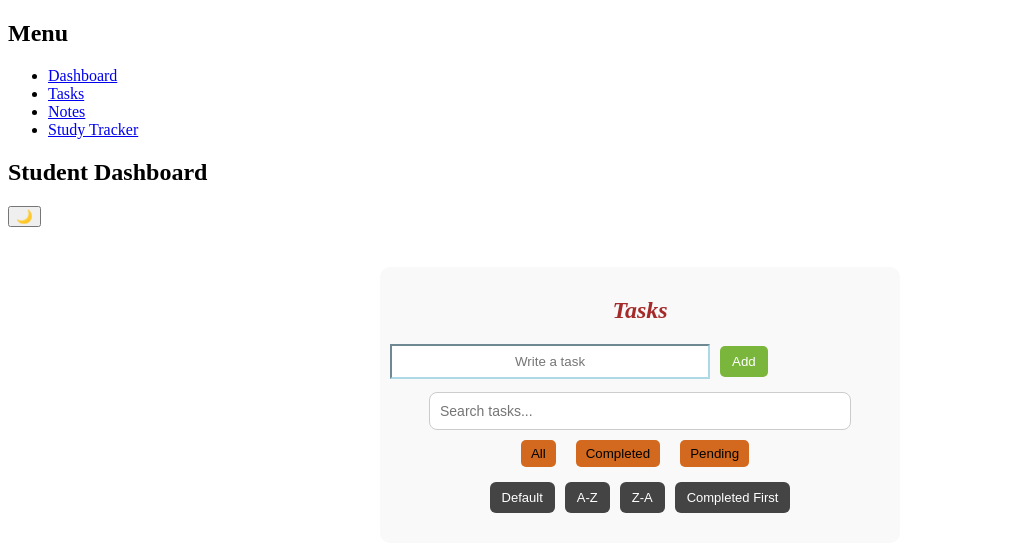
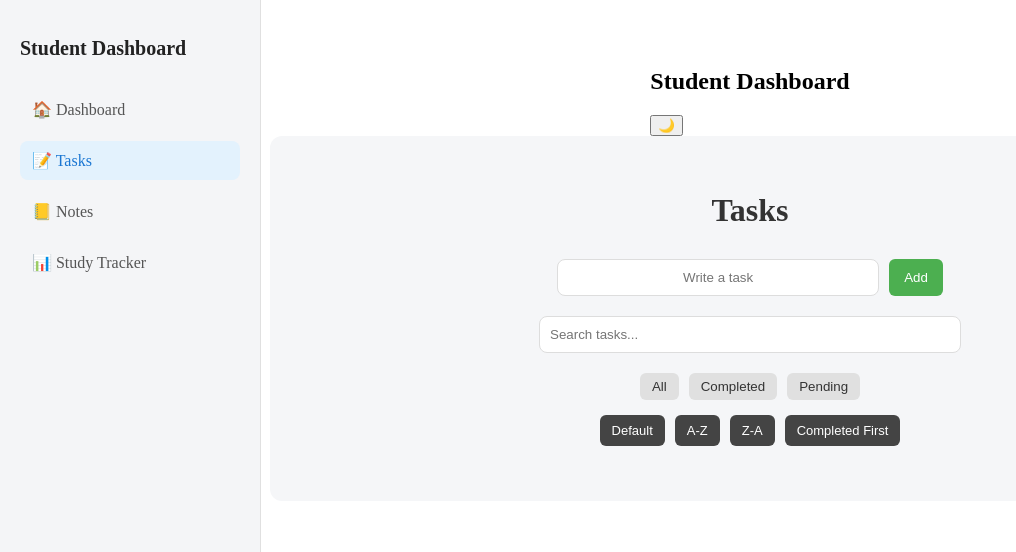
Before and after one commit to celestamaria-cmv/student-productivity-dashboard, a React (Create React App) app: page /tasks in a window 1280 px wide. Shown: the top 552 px of the page, without its empty margins (0-1016 px from the left). Built offline with nearby package versions, Linux system fonts and the light colour scheme.

Commit message:
Final UI improvements, layout fixes, added features

```diff
--- a/src/App.css
+++ b/src/App.css
@@ -2,9 +2,21 @@
   background-color: white;
   color: black;
   min-height: 100vh;
+  display: flex;
 }
 
 .app.dark{
   background-color: #121212;
   color: white;
 }
+
+.main-content {
+  margin-left: 220px;
+  width: calc(100% - 220px);
+  padding: 40px;
+  min-height: 100vh;
+
+  display: flex;
+  flex-direction: column;
+  align-items: center;
+}
--- a/src/App.js
+++ b/src/App.js
@@ -15,12 +15,11 @@ function App() {
 
   return (
     <div className={darkMode ? "app dark" : "app"}>
-
   <BrowserRouter>
 
     <Sidebar />
 
-
+    <div className="main-content">
       <Navbar darkMode={darkMode} setDarkMode={setDarkMode} />
 
       <Routes>
@@ -29,9 +28,9 @@ function App() {
         <Route path='/notes' element={<Notes />} />
         <Route path='/study' element={<StudyTracker />} />
       </Routes>
+    </div>
 
   </BrowserRouter>
-
 </div>
   );
 }
--- a/src/components/Sidebar.jsx
+++ b/src/components/Sidebar.jsx
@@ -1,28 +1,40 @@
-import { Link } from "react-router-dom";
+import { Link, useLocation } from "react-router-dom";
 import "../styles/Sidebar.css";
 
 function Sidebar() {
+  const location = useLocation();
+
   return (
-    <div>
-      <h2>Menu</h2>
+    <div className="sidebar">
+
+      <h2 className="logo">Student Dashboard</h2>
 
       <ul>
         <li>
-          <Link to="/">Dashboard</Link>
+          <Link to="/" className={location.pathname === "/" ? "active" : ""}>
+            🏠 Dashboard
+          </Link>
         </li>
 
         <li>
-          <Link to="/tasks">Tasks</Link>
+          <Link to="/tasks" className={location.pathname === "/tasks" ? "active" : ""}>
+            📝 Tasks
+          </Link>
         </li>
 
         <li>
-          <Link to="/notes">Notes</Link>
+          <Link to="/notes" className={location.pathname === "/notes" ? "active" : ""}>
+            📒 Notes
+          </Link>
         </li>
 
         <li>
-          <Link to="/study">Study Tracker</Link>
+          <Link to="/study" className={location.pathname === "/study" ? "active" : ""}>
+            📊 Study Tracker
+          </Link>
         </li>
       </ul>
+
     </div>
   );
 }
--- a/src/pages/Tasks.jsx
+++ b/src/pages/Tasks.jsx
@@ -1,4 +1,4 @@
-import { useState } from "react";
+import { useState, useEffect } from "react";
 import "../styles/Tasks.css";
 import useLocalStorage from "../hooks/useLocalStorage";
 
@@ -9,6 +9,15 @@ function Tasks(){
   const [filter, setFilter] = useState("all");
   const [search, setSearch] = useState("");
   const [sortType, setSortType] = useState("default");
+  const [message, setMessage] = useState("");
+  const [toastType, setToastType] = useState("");
+
+  useEffect(() => {
+    if (message) {
+      const timer = setTimeout(() => setMessage(""), 2000);
+      return () => clearTimeout(timer);
+    }
+  }, [message]);
 
   function addTasks(){
     const trimmedTask = input.trim();
@@ -16,11 +25,15 @@ function Tasks(){
     if (trimmedTask !== ""){
       setTasks([...tasks, { text: trimmedTask, completed: false }]);
       setInput("");
+      setMessage("Task added ✅");
+      setToastType("success");
     }
   }
 
   function deleteTasks(taskToDelete){
     setTasks(tasks.filter(t => t !== taskToDelete));
+    setMessage("Task deleted ❌");
+    setToastType("delete");
   }
 
   function editTasks(task, index){
@@ -30,6 +43,8 @@ function Tasks(){
       const updatedTasks = [...tasks];
       updatedTasks[index].text = newTask;
       setTasks(updatedTasks);
+      setMessage("Task updated ✏️");
+      setToastType("update");
     }
   }
 
@@ -37,19 +52,16 @@ function Tasks(){
     const updatedTasks = [...tasks];
     updatedTasks[index].completed = !updatedTasks[index].completed;
     setTasks(updatedTasks);
+    setMessage("Task status changed 🔄");
+    setToastType("update");
   }
 
-
   const filteredTasks = tasks.filter(task => {
-
     if (filter === "completed" && !task.completed) return false;
     if (filter === "pending" && task.completed) return false;
-
     if (!task.text.toLowerCase().includes(search.toLowerCase())) return false;
-
     return true;
   });
-
 
   let sortedTasks = [...filteredTasks];
 
@@ -70,6 +82,8 @@ function Tasks(){
 
       <h2 className="tasks-title">Tasks</h2>
 
+      {message && <p className={`toast ${toastType}`}>{message}</p>}
+
       <div className="task-input-section">
         <input
           className="task-input"
@@ -87,7 +101,6 @@ function Tasks(){
         </button>
       </div>
 
-
       <input
         className="search-input"
         type="text"
@@ -96,13 +109,11 @@ function Tasks(){
         onChange={(e) => setSearch(e.target.value)}
       />
 
-
       <div className="filter-buttons">
         <button onClick={() => setFilter("all")}>All</button>
         <button onClick={() => setFilter("completed")}>Completed</button>
         <button onClick={() => setFilter("pending")}>Pending</button>
       </div>
-
 
       <div className="sort-buttons">
         <button onClick={() => setSortType("default")}>Default</button>
@@ -110,7 +121,6 @@ function Tasks(){
         <button onClick={() => setSortType("za")}>Z-A</button>
         <button onClick={() => setSortType("completed")}>Completed First</button>
       </div>
-
 
       <ul className="task-list">
         {sortedTasks.map((task, index) => (
--- a/src/styles/Dashboard.css
+++ b/src/styles/Dashboard.css
@@ -1,6 +1,6 @@
-.dashboard-container{
-  padding: 20px;
-  text-align: center;
+.dashboard-container {
+  width: 100%;
+  padding: 30px;
 }
 
 .dashboard-title{
--- a/src/styles/Notes.css
+++ b/src/styles/Notes.css
@@ -1,52 +1,81 @@
-.notes-container{
-  max-width: 600px;
+.notes-container {
+  width: 100%;
+  max-width: 900px;
+  padding: 30px;
   margin: auto;
+  margin-top: 40px;
+  background: #f5f6f8;
+  border-radius: 12px;
   text-align: center;
 }
 
-.notes-title{
-  font-size: 28px;
-  margin-bottom: 20px;
+.notes-title {
+  font-size: 32px;
+  font-weight: 600;
+  color: #333;
+  margin-bottom: 25px;
 }
 
-.notes-input-section{
+.notes-input-section {
   display: flex;
   justify-content: center;
-  gap: 10px;
-  margin-bottom: 20px;
+  gap: 12px;
+  margin-bottom: 25px;
 }
 
-.notes-input{
-  padding: 8px;
-  width: 250px;
+.notes-input {
+  padding: 10px;
+  width: 300px;
+  border-radius: 6px;
+  border: 1px solid #ddd;
+  font-size: 14px;
 }
 
-.add-note-btn{
-  padding: 8px 12px;
-  background-color: #4CAF50;
-  color: white;
+.add-note-btn {
+  padding: 10px 14px;
+  background-color: #e8f5e9;
+  color: #2e7d32;
   border: none;
+  border-radius: 6px;
   cursor: pointer;
 }
 
-.notes-list{
+.notes-list {
   list-style: none;
   padding: 0;
+  margin-top: 20px;
 }
 
-.note-item{
+.note-item {
   display: flex;
   justify-content: space-between;
   align-items: center;
-  padding: 10px;
-  border: 1px solid #ddd;
-  margin-bottom: 10px;
+  padding: 14px;
+  border-radius: 8px;
+  margin-bottom: 12px;
+  background: white;
+  box-shadow: 0 2px 5px rgba(0,0,0,0.05);
 }
 
-.delete-note-btn{
-  background-color: red;
-  color: white;
+.note-text {
+  color: #444;
+  font-size: 15px;
+}
+
+.delete-note-btn {
+  background-color: #fdecea;
+  color: #c62828;
   border: none;
-  padding: 5px 10px;
+  padding: 6px 10px;
+  border-radius: 6px;
   cursor: pointer;
 }
+
+.add-note-btn:hover,
+.delete-note-btn:hover {
+  opacity: 0.9;
+}
+
+button:active {
+  transform: scale(0.95);
+}
--- a/src/styles/Sidebar.css
+++ b/src/styles/Sidebar.css
@@ -1,5 +1,52 @@
-@media (max-width: 768px){
-  .sidebar{
+.sidebar {
+  width: 220px;
+  height: 100vh;
+  background-color: #f4f5f7;
+  color: #333;
+  padding: 20px;
+  position: fixed;
+  left: 0;
+  top: 0;
+  border-right: 1px solid #e0e0e0;
+}
+
+.logo {
+  margin-bottom: 30px;
+  font-size: 20px;
+  font-weight: 600;
+  color: #222;
+}
+
+.sidebar ul {
+  list-style: none;
+  padding: 0;
+}
+
+.sidebar li {
+  margin-bottom: 12px;
+}
+
+.sidebar a {
+  text-decoration: none;
+  color: #555;
+  display: block;
+  padding: 10px 12px;
+  border-radius: 8px;
+  transition: 0.2s;
+}
+
+.sidebar a:hover {
+  background-color: #e8eaf0;
+}
+
+.sidebar a.active {
+  background-color: #e3f2fd;
+  color: #1976d2;
+  font-weight: 500;
+}
+
+@media (max-width: 768px) {
+  .sidebar {
     display: none;
   }
 }
--- a/src/styles/StudyTracker.css
+++ b/src/styles/StudyTracker.css
@@ -1,39 +1,62 @@
-.study-container{
-  max-width:500px;
-  margin:40px auto;
-  padding:20px;
-  background:#f9f9f9;
-  border-radius:10px;
-  text-align:center;
+.study-container {
+  width: 100%;
+  max-width: 900px;
+  padding: 30px;
+  background: #f5f6f8;
+  border-radius: 12px;
+  text-align: center;
 }
 
-.study-title{
-  margin-bottom:20px;
+.study-title {
+  font-size: 32px;
+  font-weight: 600;
+  color: #333;
+  margin-bottom: 30px;
 }
 
-.study-hours-box{
-  font-size:20px;
-  margin-bottom:20px;
+.study-hours-box {
+  background: white;
+  padding: 25px;
+  border-radius: 10px;
+  margin-bottom: 25px;
+  box-shadow: 0 2px 5px rgba(0,0,0,0.05);
+  font-size: 18px;
+  color: #555;
 }
 
-.study-buttons button{
-  margin:5px;
-  padding:8px 12px;
-  border:none;
-  border-radius:5px;
-  color:white;
+.study-buttons {
+  display: flex;
+  justify-content: center;
+  gap: 15px;
 }
 
-
-
-.add-hour{
-  background-color:green;
+.study-buttons button {
+  padding: 10px 16px;
+  border: none;
+  border-radius: 6px;
+  font-size: 14px;
+  cursor: pointer;
 }
 
-.remove-hour{
-  background-color:orange;
+.add-hour {
+  background-color: #e8f5e9;
+  color: #2e7d32;
 }
 
-.reset-hour{
-  background-color:red;
+.remove-hour {
+  background-color: #fff3e0;
+  color: #ef6c00;
 }
+
+.reset-hour {
+  background-color: #fdecea;
+  color: #c62828;
+}
+
+.study-buttons button:hover {
+  opacity: 0.9;
+}
+
+button:active {
+  transform: scale(0.95);
+}
--- a/src/styles/Tasks.css
+++ b/src/styles/Tasks.css
@@ -1,118 +1,90 @@
-.tasks-container{
-  max-width:500px;
-  margin:40px auto;
-  padding:40px;
-  background:#f9f9f9;
-  border-radius:10px;
+.tasks-container {
+  width: 100%;
+  max-width: 900px;
+  padding: 30px;
+  background: #f5f6f8;
+  border-radius: 12px;
 }
 
-.tasks-title{
-  font-size: 40 px;
-  font-style: italic;
-  color:brown;
+.tasks-title {
+  font-size: 32px;
+  font-weight: 600;
+  color: #333;
   text-align: center;
+  margin-bottom: 30px;
+}
+
+.task-input-section {
+  display: flex;
+  gap: 10px;
+  justify-content: center;
   margin-bottom: 20px;
 }
 
-input{
+.task-input {
+  text-align: center;
+  border: 1px solid #ddd;
+  padding: 10px;
+  border-radius: 8px;
+  background: white;
+}
+
+input {
   width: 100%;
   max-width: 300px;
 }
 
-.task-input{
-  text-align: center;
-  color: black;
-  border-color:lightblue;
-
-  padding: 8px;
-  margin-bottom:3px;
-
+.add-button {
+  padding: 10px 15px;
+  background-color: #4CAF50;
+  color: white;
+  border: none;
+  border-radius: 6px;
+  cursor: pointer;
 }
 
-.task-buttons{
-  display: flex;
-  flex-wrap: wrap;
-  gap: 5px;
-}
-
-.dashboard-container,
-.tasks-container,
-.notes-container{
-  padding: 10px;
-}
-
-.add-button{
-  margin-left:10px;
-  padding:8px 12px;
-  color: green;
-  background-color:rgb(122, 182, 59);
-  color:white;
-  border:none;
-  border-radius:5px;
-}
-
-.filter-buttons{
-  margin-bottom:15px;
-}
-
-.filter-buttons button{
-  margin-right:10px;
-  padding:6px 10px;
-  background-color:chocolate;
-  border:none;
-  border-radius:5px;
-
-}
-
-.task-list{
-  margin-top:20px;
-}
-
-.task-item{
-  display:flex;
-  justify-content:space-between;
-  align-items:center;
-  padding:8px;
-  border-bottom:1px solid #ddd;
-  background-color: lightgray;
-  margin-left :7px;;
-}
-
-.complete-btn{
-  background-color:lightgreen;
-}
-
-
-.edit-btn{
-  background-color:lightsalmon;
-}
-
-.delete-btn{
-  background-color:lightskyblue;
-}
-
-.completed-task{
-  text-decoration: line-through;
-  color: red;
+.add-button:hover {
+  background-color: #43a047;
 }
 
 .search-input {
   width: 100%;
   max-width: 400px;
   padding: 10px;
-  margin: 10px auto;
+  margin: 0 auto 20px auto;
   display: block;
-  border: 1px solid #ccc;
+  border: 1px solid #ddd;
   border-radius: 8px;
-  font-size: 14px;
+  background: white;
 }
 
-/* 🔹 Sort Buttons */
+.filter-buttons,
 .sort-buttons {
   display: flex;
   justify-content: center;
   gap: 10px;
-  margin: 10px 0;
+  flex-wrap: wrap;
+}
+
+.filter-buttons {
+  margin-bottom: 15px;
+}
+
+.filter-buttons button {
+  padding: 6px 12px;
+  background-color: #e0e0e0;
+  color: #333;
+  border: none;
+  border-radius: 6px;
+  cursor: pointer;
+}
+
+.filter-buttons button:hover {
+  background-color: #d5d5d5;
+}
+
+.sort-buttons {
+  margin-bottom: 25px;
 }
 
 .sort-buttons button {
@@ -126,17 +98,80 @@ input{
 }
 
 .sort-buttons button:hover {
-  background-color: #666;
+  background-color: #555;
 }
 
-.filter-buttons,
-.sort-buttons {
+.task-list {
+  margin-top: 20px;
+}
+
+.task-item {
   display: flex;
-  justify-content: center;
+  justify-content: space-between;
+  align-items: center;
+  padding: 15px;
+  border-radius: 10px;
+  background: white;
+  margin-bottom: 12px;
+  box-shadow: 0 2px 5px rgba(0,0,0,0.05);
+}
+
+.task-buttons {
+  display: flex;
   gap: 10px;
-  flex-wrap: wrap;
+}
+
+.complete-btn {
+  background-color: #e8f5e9;
+  color: #2e7d32;
+  border: none;
+  padding: 6px 10px;
+  border-radius: 5px;
+}
+
+.edit-btn {
+  background-color: #fff3e0;
+  color: #ef6c00;
+  border: none;
+  padding: 6px 10px;
+  border-radius: 5px;
+}
+
+.delete-btn {
+  background-color: #fdecea;
+  color: #c62828;
+  border: none;
+  padding: 6px 10px;
+  border-radius: 5px;
+}
+
+.completed-task {
+  text-decoration: line-through;
+  color: #888;
 }
 
 button:active {
   transform: scale(0.95);
 }
+
+.toast {
+  padding: 10px;
+  border-radius: 6px;
+  text-align: center;
+  margin-bottom: 15px;
+}
+
+.toast.success {
+  background-color: #e8f5e9;
+  color: #2e7d32;
+}
+
+.toast.delete {
+  background-color: #fdecea;
+  color: #c62828;
+}
+
+.toast.update {
+  background-color: #e3f2fd;
+  color: #1565c0;
+}
```
Also changed, not shown: src/hooks/useLocalStorage.jsx (renamed from src/hooks/useLocalStorage.js). Lines whose indentation alone changed are shown as unchanged.
